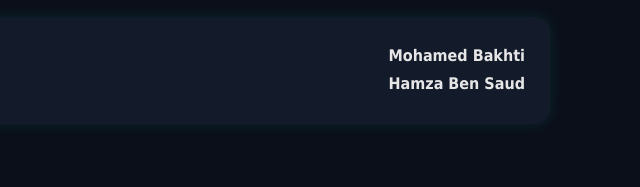
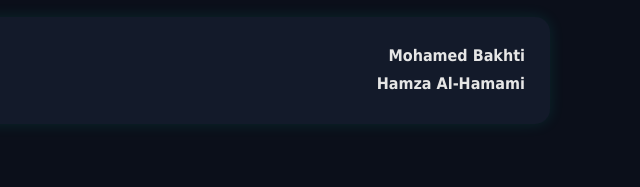
Before and after one commit to fkvol/cyber-security-program, a plain HTML site: page index.html in a window 1280 px wide. Shown: the part 3271-3458 px from the top of the page, 640-1280 px from the left. Drawn offline with Linux system fonts and the light colour scheme.

Commit message:
Update index.html

```diff
--- a/index.html
+++ b/index.html
@@ -264,7 +264,7 @@
   <h2>👨‍💻 Developers</h2>
   <div class="card">
     <strong>Mohamed Bakhti</strong><br>
-    <strong>Hamza Ben Saud</strong>
+    <strong>Hamza Al-Hamami</strong>
   </div>
 </section>
 
```
